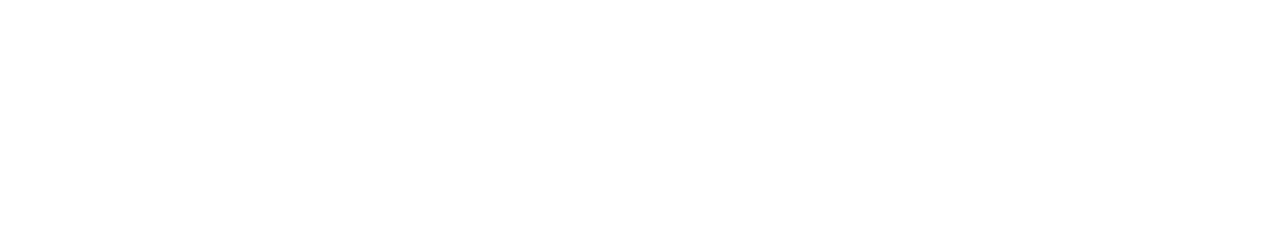
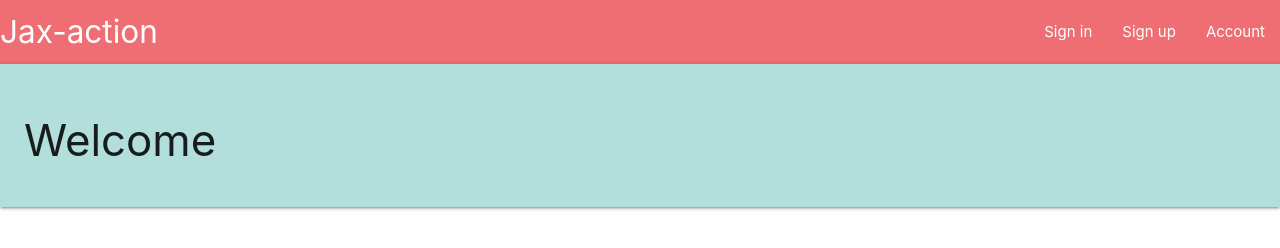
Before and after one commit to AlenJakob/Firebase-auction, a website: page index.html in a window 1280 px wide. Drawn offline with nearby package versions, Linux system fonts and the light colour scheme.

Commit message:
first push

```diff
--- a/index.html
+++ b/index.html
@@ -3,6 +3,8 @@
 
 <head>
     <meta charset="UTF-8">
+    <link rel="stylesheet" href="https://cdnjs.cloudflare.com/ajax/libs/materialize/1.0.0/css/materialize.min.css">
+    <script src="https://cdnjs.cloudflare.com/ajax/libs/materialize/1.0.0/js/materialize.min.js"></script>
     <script src="https://www.gstatic.com/firebasejs/7.23.0/firebase-app.js"></script>
     <script src="https://www.gstatic.com/firebasejs/7.23.0/firebase-firestore.js"></script>
     <script src="https://www.gstatic.com/firebasejs/7.23.0/firebase-analytics.js"></script>
@@ -12,10 +14,25 @@
 </head>
 
 <body>
+    <div id="nav">
+        <!-- Dropdown Structure -->
+        <nav>
+            <div class="nav-wrapper">
+                <a href="#" class="brand-logo">Jax-action</a>
+                <ul class="right hide-on-med-and-down">
+                    <li><a href="sass.html">Sign in</a></li>
+                    <li><a href="badges.html">Sign up</a></li>
+                    <li><a href="badges.html">Account</a></li>
+                </ul>
+            </div>
+        </nav>
 
+    </div>
+    <div id="container" class="card-panel teal lighten-4">
 
+        <h3>Welcome</h3>
+    </div>
     <script src="scripts/app.js"></script>
-
     <script src="scripts/firebase.js"></script>
 </body>
 
--- a/styles/style.css
+++ b/styles/style.css
@@ -0,0 +1,8 @@
+html, body {
+    margin: 0!important;
+    padding: 0!important;
+}
+
+#container {
+    margin: 0!important;
+}
```
Also changed, not shown: package.json (+5 -2 lines), 1 other file.
